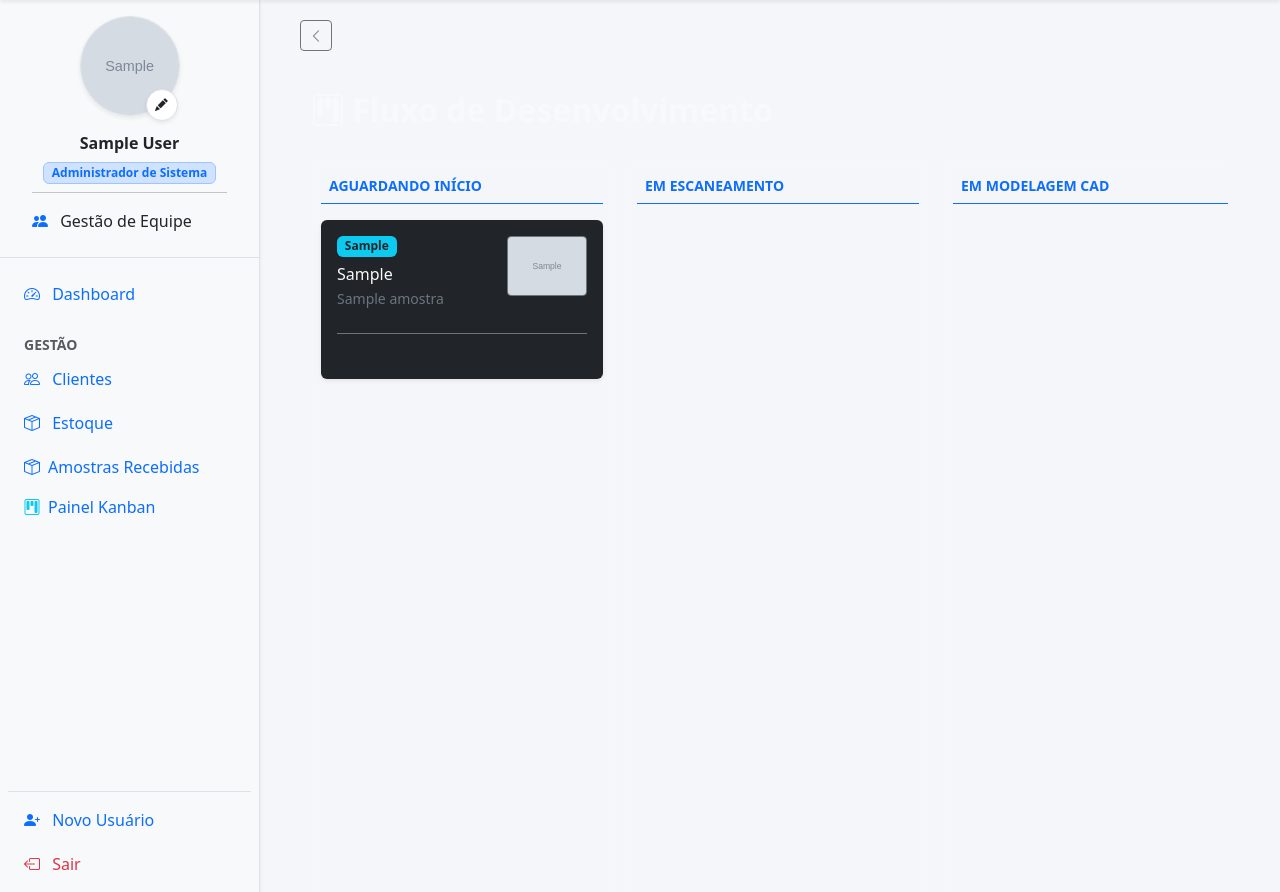
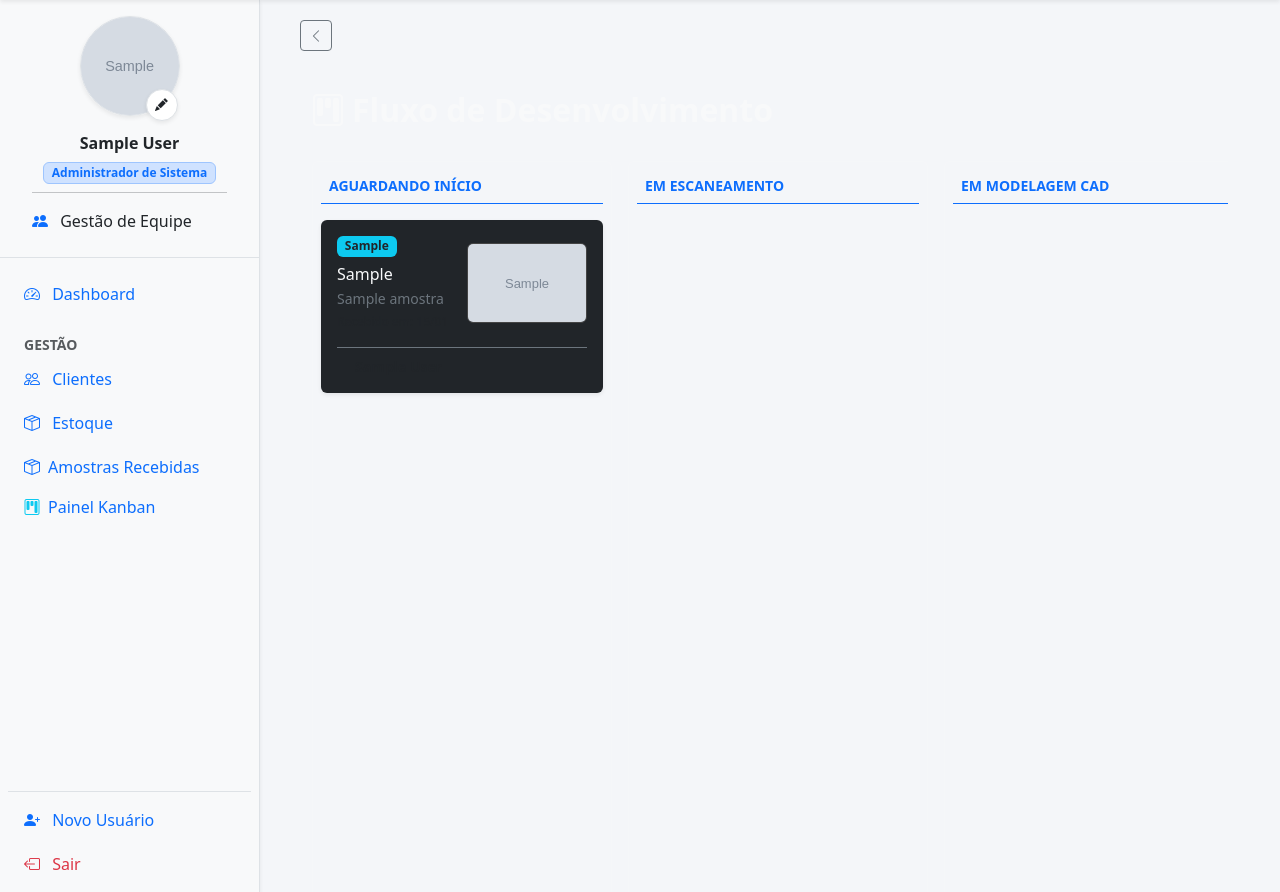
Before and after one commit to fernandes-draw/erp_system, a Django app: page /desenvolvimento/kanban/ in a window 1280 px wide. Shown: the part 57-949 px from the top of the page. Run offline with Django 5.2, Linux system fonts and the light colour scheme; a user stored in the database is signed in; tables that the repository leaves empty hold one stand-in row (values such as "Sample post"); grey boxes marked "Sample" are stand-in pictures.

Commit message:
correção variável foto_amostra

```diff
--- a/desenvolvimento/models.py
+++ b/desenvolvimento/models.py
@@ -108,8 +108,15 @@ class Projeto(models.Model):
         # Se houver imagem do CAD, usa ela. Se não, usa a da amostra.
         if self.imagem_cad:
             return self.imagem_cad.url
-        elif self.amostra.foto:
-            return self.amostra.foto.url
+
+        try:
+            if (
+                self.amostra.foto_amostra
+            ):  # <--- Troque 'imagem' pelo nome do campo na classe Amostra
+                return self.amostra.foto_amostra.url
+        except AttributeError:
+            return None
+
         return None
 
     def save(self, *args, **kwargs):
--- a/desenvolvimento/templates/desenvolvimento/projeto_kanban.html
+++ b/desenvolvimento/templates/desenvolvimento/projeto_kanban.html
@@ -22,24 +22,24 @@
                          style="border-left: 6px solid {{ projeto.responsavel_atual.cor_identificadora }} !important; cursor: grab;">
 
                         <div class="card-body p-3">
-                            <div class="d-flex justify-content-between">
-                                <div style="flex: 1;">
-                                    <div class="d-flex justify-content-between mb-2 pe-2">
-                                        <span class="badge bg-info text-dark">{{ projeto.codigo_projeto }}</span>
-                                        <small class="text-muted">{{ projeto.amostra.data_recebimento|date:"d/m" }}</small>
-                                    </div>
-                                    <h6 class="card-title text-light mb-1">{{ projeto.amostra.codigo_peca }}</h6>
-                                    <p class="small text-secondary mb-2">{{ projeto.amostra.cliente_nome }}</p>
+                            <div class="d-flex align-items-center justify-content-between">
+                                <div class="d-flex flex-column gap-1">
+                                    <span class="badge bg-info text-dark" style="width: fit-content;">{{ projeto.codigo_projeto }}</span>
+                                    <h6 class="card-title text-light mb-0 mt-1">{{ projeto.amostra.codigo_peca }}</h6>
+                                    <p class="small text-secondary mb-0">{{ projeto.amostra.cliente_nome }}</p>
+                                    <small class="text-muted" style="font-size: 0.75rem;">Recebido em: {{ projeto.amostra.data_recebimento|date:"d/m" }}</small>
                                 </div>
 
                                 {% if projeto.imagem_exibicao %}
-                                <div style="width: 80px; height: 60px; overflow: hidden; border-radius: 4px;" class="ms-2 border border-secondary">
+                                <div style="width: 120px; height: 80px; overflow: hidden; border-radius: 6px; border: 1px solid #444;" class="ms-2">
                                     <img src="{{ projeto.imagem_exibicao }}" alt="Peça" style="width: 100%; height: 100%; object-fit: cover;">
                                 </div>
+                                {% else %}
+                                <div style="width: 100px; height: 70px;" class="ms-2"></div>
                                 {% endif %}
                             </div>
 
-                            <div class="mt-3 pt-2 border-top border-secondary d-flex align-items-center user-info">
+                            <div class="mt-3 pt-2 border-top border-secondary d-flex align-items-center">
                                 <div class="user-color-dot" style="width: 10px; height: 10px; background-color: {{ projeto.responsavel_atual.cor_identificadora }}; border-radius: 50%;"></div>
                                 <small class="fw-bold ms-2 user-name" style="color: {{ projeto.responsavel_atual.cor_identificadora }}">
                                     {{ projeto.responsavel_atual.get_full_name|default:projeto.responsavel_atual.username }}
```
